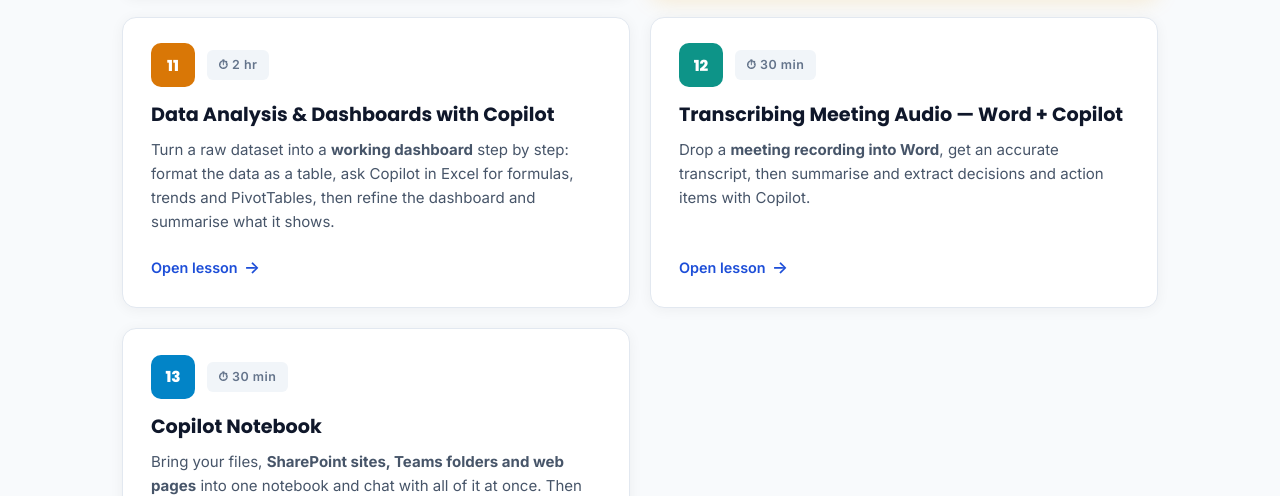
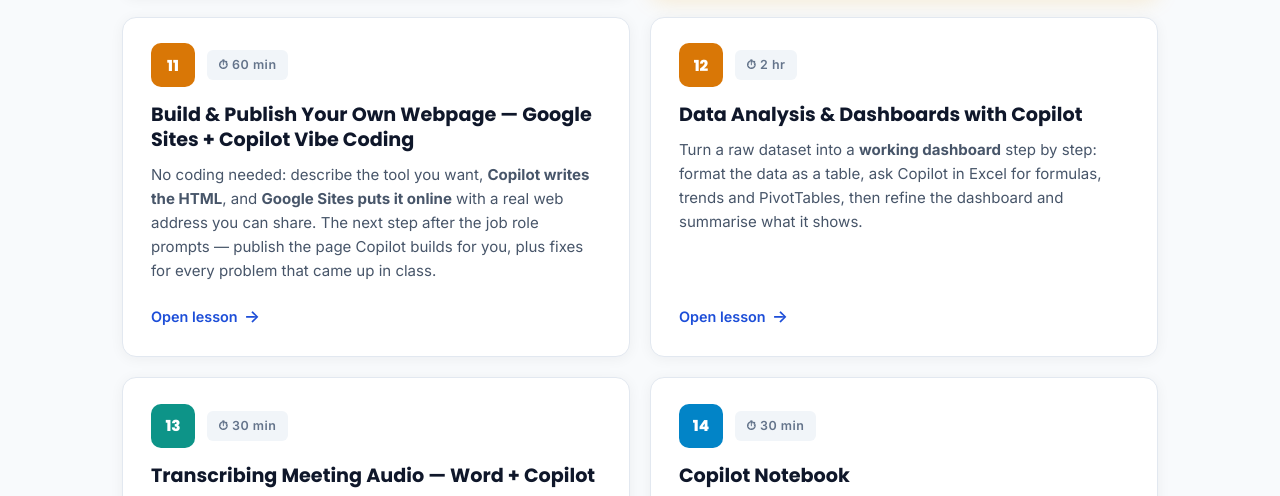
Before and after one commit to hexagana/tictechtoelabsweb, a plain HTML site: page learninghub/cts_singapore_learninghub.html in a window 1280 px wide. Shown: the part 2260-2756 px from the top of the page. Drawn offline with Linux system fonts and the light colour scheme.

Commit message:
Link the Google Sites vibe coding guide from the Qorvo 3rd batch and CTS hubs
Adds card 11 (Build & Publish Your Own Webpage) after the job role
prompt library in both hubs; later cards renumbered 12-14.

Co-Authored-By: Claude Opus 5.5 <noreply@anthropic.com>

```diff
--- a/learninghub/cts_singapore_learninghub.html
+++ b/learninghub/cts_singapore_learninghub.html
@@ -422,9 +422,19 @@
         <span class="card-cta">Open the prompt library <span class="arrow">→</span></span>
       </a>
 
+      <a class="topic-card accent-amber" href="https://www.tictechtoelabs.com/resources/googlesuite_vibe_coding.html" target="_blank" rel="noopener">
+        <div class="card-meta">
+          <span class="card-badge">11</span>
+          <span class="card-time">⏱ 60 min</span>
+        </div>
+        <h3 class="card-title">Build &amp; Publish Your Own Webpage — Google Sites + Copilot Vibe Coding</h3>
+        <p class="card-desc">No coding needed: describe the tool you want, <strong>Copilot writes the HTML</strong>, and <strong>Google Sites puts it online</strong> with a real web address you can share. The next step after the job role prompts &mdash; publish the page Copilot builds for you, plus fixes for every problem that came up in class.</p>
+        <span class="card-cta">Open lesson <span class="arrow">→</span></span>
+      </a>
+
       <a class="topic-card accent-amber" href="https://www.tictechtoelabs.com/resources/data_analysis-with_copilot.html" target="_blank" rel="noopener">
         <div class="card-meta">
-          <span class="card-badge">11</span>
+          <span class="card-badge">12</span>
           <span class="card-time">⏱ 2 hr</span>
         </div>
         <h3 class="card-title">Data Analysis &amp; Dashboards with Copilot</h3>
@@ -434,7 +444,7 @@
 
       <a class="topic-card accent-teal" href="https://sites.google.com/view/tictechtoedigitalskillscourse/uel-mgr-grp-1-topic-7a?read_current=1" target="_blank" rel="noopener">
         <div class="card-meta">
-          <span class="card-badge">12</span>
+          <span class="card-badge">13</span>
           <span class="card-time">⏱ 30 min</span>
         </div>
         <h3 class="card-title">Transcribing Meeting Audio — Word + Copilot</h3>
@@ -444,7 +454,7 @@
 
       <a class="topic-card accent-sky" href="https://www.tictechtoelabs.com/resources/copilot-notebook.html" target="_blank" rel="noopener">
         <div class="card-meta">
-          <span class="card-badge">13</span>
+          <span class="card-badge">14</span>
           <span class="card-time">⏱ 30 min</span>
         </div>
         <h3 class="card-title">Copilot Notebook</h3>
```
Also changed, not shown: learninghub/qorvo_3rd_batch_learninghub.html (+13 -3 lines).
